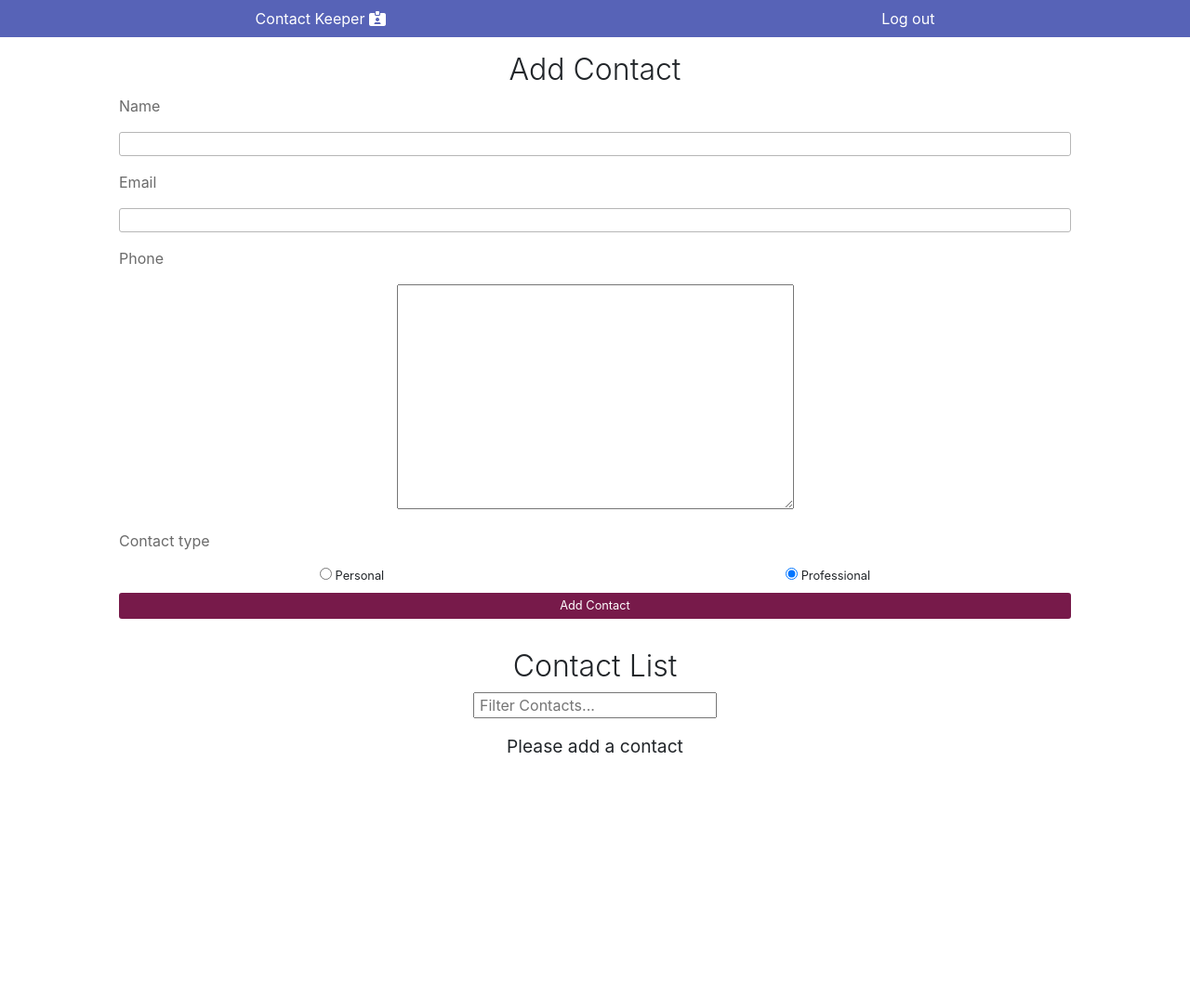
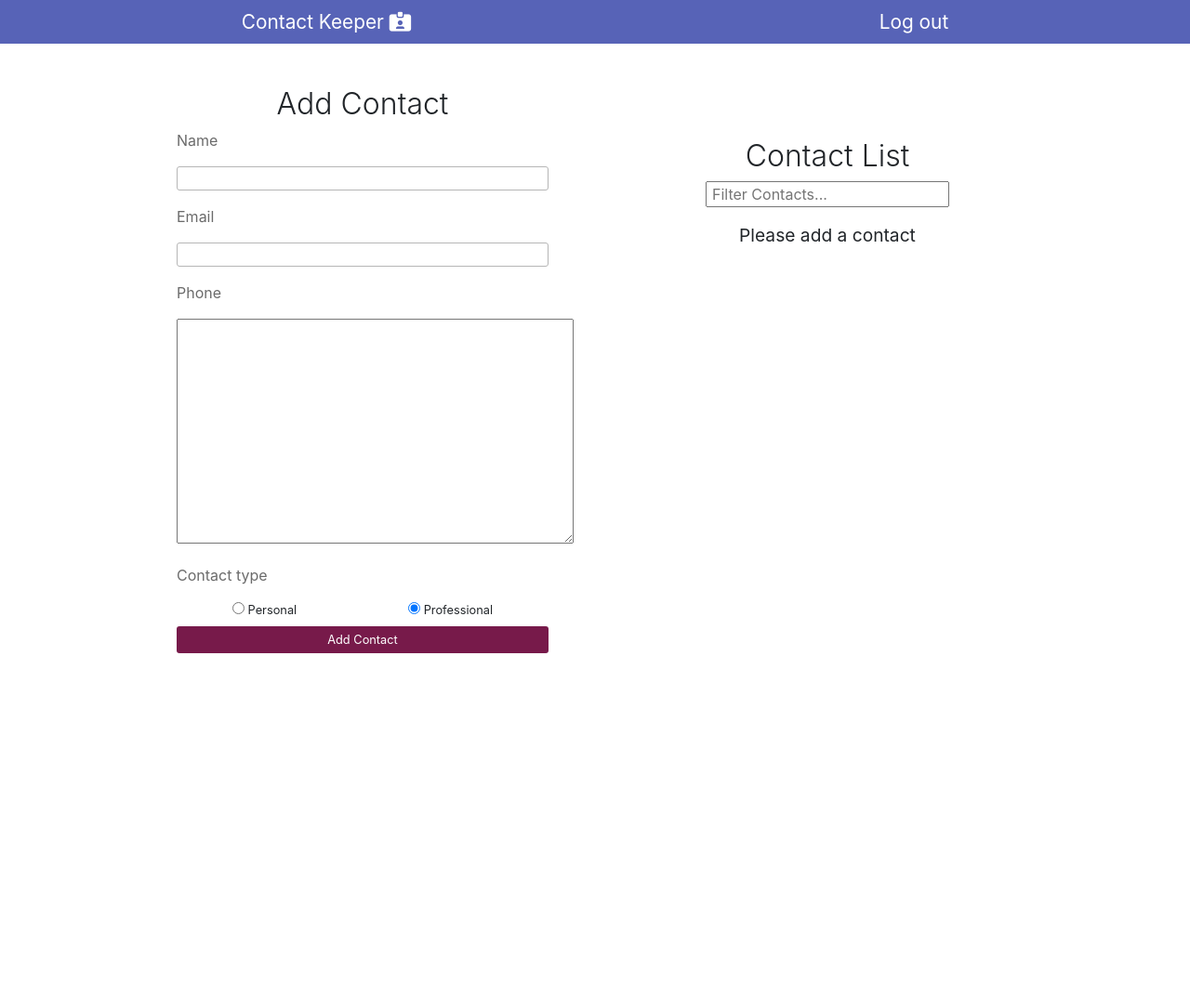
Before and after one commit to aemann2/contact_keeper, a Django app: page / in a window 1280 px wide. Shown: the whole page at 93% size. After the commit the page ends 703 px from the top, so only its background shows below. Run offline with Django 4.2, Linux system fonts and the light colour scheme; the visitor is signed in with stand-in values (Sample User, id 1); data that the repository does not hold is empty; style sheets or scripts are compiled from the project's sources; some libraries are stand-ins or nearby versions.

Commit message:
desktop styling

```diff
--- a/static/style.css
+++ b/static/style.css
@@ -30,7 +30,6 @@ a:hover {
   color: yellow; }
 
 nav {
-  list-style-type: none;
   margin: 0;
   padding: 0; }
 
@@ -41,6 +40,19 @@ ul {
   list-style: none; }
 
 /* Main */
+.main {
+  margin-bottom: 2rem; }
+  @media (min-width: 1100px) {
+    .main {
+      display: flex;
+      justify-content: center;
+      align-items: center;
+      height: 80vh;
+      margin-bottom: 0; } }
+@media (min-width: 1100px) {
+  .nav {
+    font-size: 1.3rem; } }
+
 .nav__wrapper {
   display: flex;
   justify-content: space-around;
@@ -93,7 +105,11 @@ ul {
   display: flex; }
 
 .add_contact {
-  text-align: center; }
+  text-align: center;
+  max-width: 500px;
+  margin: auto; }
+  .add_contact form {
+    flex: 1; }
   .add_contact__title {
     font-weight: 300; }
   .add_contact__fields {
@@ -115,8 +131,13 @@ ul {
     background-color: #771a4a; }
 
 .contacts {
+  max-width: 500px;
+  margin: auto;
   margin-top: 2rem;
   text-align: center; }
+  @media (min-width: 1100px) {
+    .contacts__cards {
+      flex: 1.5; } }
   .contacts__title {
     font-weight: 300; }
   .contacts__cards {
@@ -125,6 +146,22 @@ ul {
   .contacts__msg {
     margin-top: 1rem;
     font-size: 1.2rem; }
+
+@media (min-width: 1100px) {
+  .add_contact, .contacts {
+    width: 95%;
+    height: 100%;
+    margin: 0rem;
+    display: flex;
+    flex-direction: column;
+    justify-content: center; } }
+
+@media (min-width: 1100px) {
+  .add_contact__upper, .contacts__upper {
+    flex: .5;
+    display: flex;
+    flex-direction: column;
+    justify-content: end; } }
 
 .contact_card {
   text-align: left;
--- a/static/style.scss
+++ b/static/style.scss
@@ -13,6 +13,8 @@ $drk-grey: #6b6b6b;
 $lgt-grey: #c5c5c5;
 $maroon: #771a4a;
 $red: #d63030;
+
+$desktop-width: 1100px;
 
 html {
 	box-sizing: border-box;
@@ -52,7 +54,6 @@ a:hover {
 }
 
 nav {
-  list-style-type: none;
   margin: 0;
   padding: 0;
 }
@@ -67,7 +68,23 @@ ul {
 
 /* Main */
 
+.main {
+	margin-bottom: 2rem;
+
+	@media (min-width: $desktop-width) {
+			display: flex;
+			justify-content: center;
+			align-items: center;
+			height: 80vh;
+			margin-bottom: 0;
+	}
+}
+
 .nav {
+	@media (min-width: $desktop-width) {
+		font-size: 1.3rem;
+	}
+
 	&__wrapper {
 		display: flex;
 		justify-content: space-around;
@@ -144,6 +161,12 @@ ul {
 
 .add_contact {
 	text-align: center;
+	max-width: 500px;
+	margin: auto;
+
+	form {
+		flex: 1
+	}
 
 	&__title {
 		font-weight: 300;
@@ -181,8 +204,16 @@ ul {
 }
 
 .contacts {
+	max-width: 500px;
+	margin: auto;
 	margin-top: 2rem;
 	text-align: center;
+
+	&__cards {
+		@media (min-width: $desktop-width) {
+			flex: 1.5;
+		}
+	}
 
 	&__title {
 		font-weight: 300;
@@ -196,6 +227,26 @@ ul {
 	&__msg {
 		margin-top: 1rem;
 		font-size: 1.2rem;
+	}
+}
+
+.add_contact, .contacts {
+	@media (min-width: $desktop-width) {
+		width: 95%;
+		height: 100%;
+		margin: 0rem;
+		display: flex;
+		flex-direction: column;
+		justify-content: center;
+	}
+
+	&__upper {
+		@media (min-width: $desktop-width) {
+			flex: .5;
+			display: flex;
+			flex-direction: column;
+			justify-content: end;
+		}
 	}
 }
 
--- a/templates/home.html
+++ b/templates/home.html
@@ -2,12 +2,15 @@
 {% load static %}
 
 {% block content %}
+<main class='main'>
 	<div class='add_contact'>
+		<div class='add_contact__upper'>
 			{% if 'edit' in request.path %}
 				<h2 class='add_contact__title'>Edit Contact</h2>
 			{% else %}
 				<h2 class='add_contact__title'>Add Contact</h2>
 			{% endif %}
+		</div>
 			{% if 'edit' in request.path %}
 		<form action="{% url 'edit_contact' pk %}" method='post'>
 		{% else %}
@@ -43,6 +46,7 @@
 	</div>
 
 	<div class='contacts'>
+		<div class='contacts__upper'>
 			<h2 class='contacts__title'>Contact List</h2>
 			<form action="/">
 				{% if filter %}
@@ -51,6 +55,7 @@
 				<input name="filter" placeholder="Filter Contacts..." />
 				{% endif %}
 			</form>
+		</div>
 			<div class='contacts__cards'>
 				{% if contacts %}
 					{% for contact in contacts  %}
@@ -93,6 +98,7 @@
 			<p class='contacts__msg'>Please add a contact</p>
 		{% endif %}
 	</div>
+</main>
 
 <script>
 	const phoneField = document.getElementById('id_phone_0')
```
Also changed, not shown: 1 other file. Lines whose indentation alone changed are shown as unchanged.
